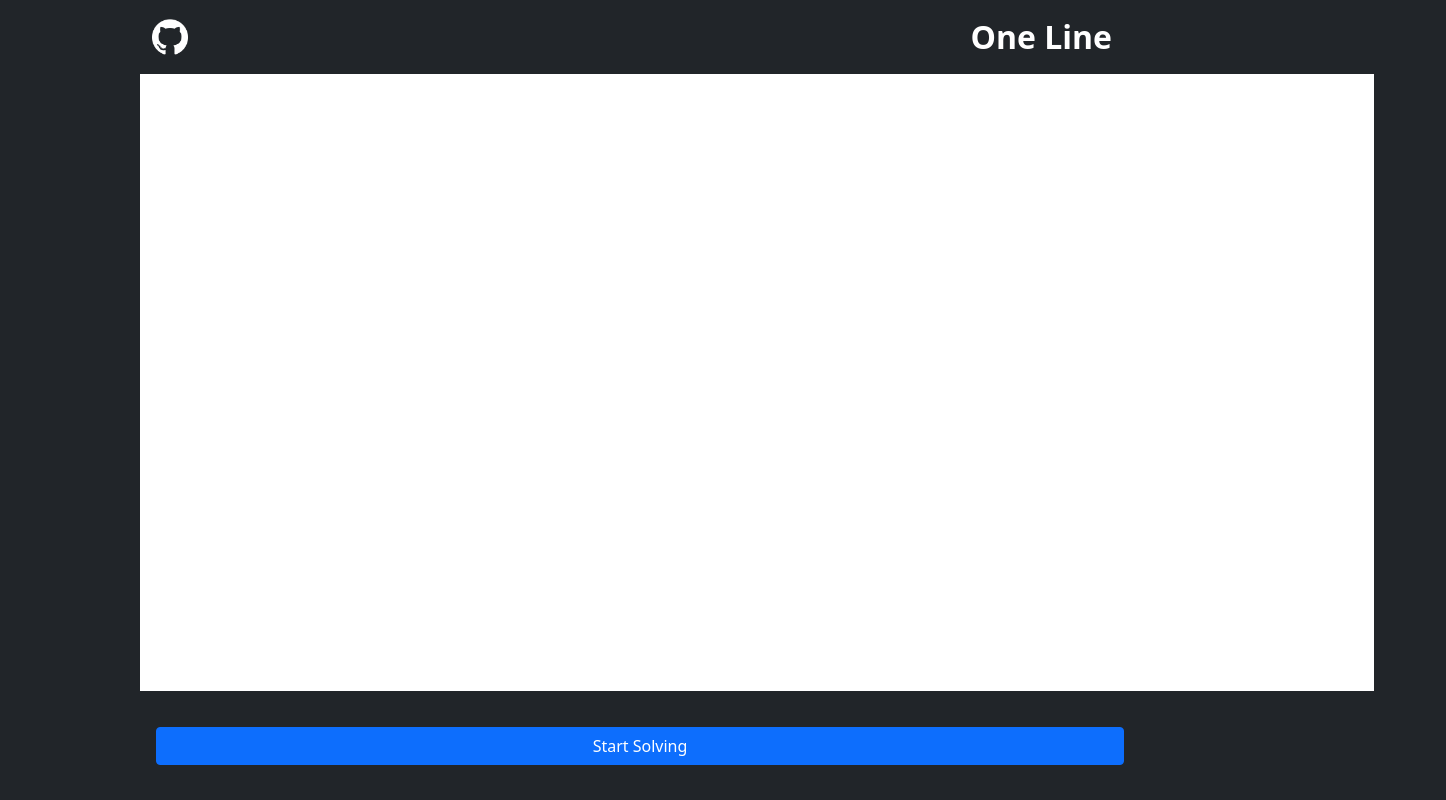
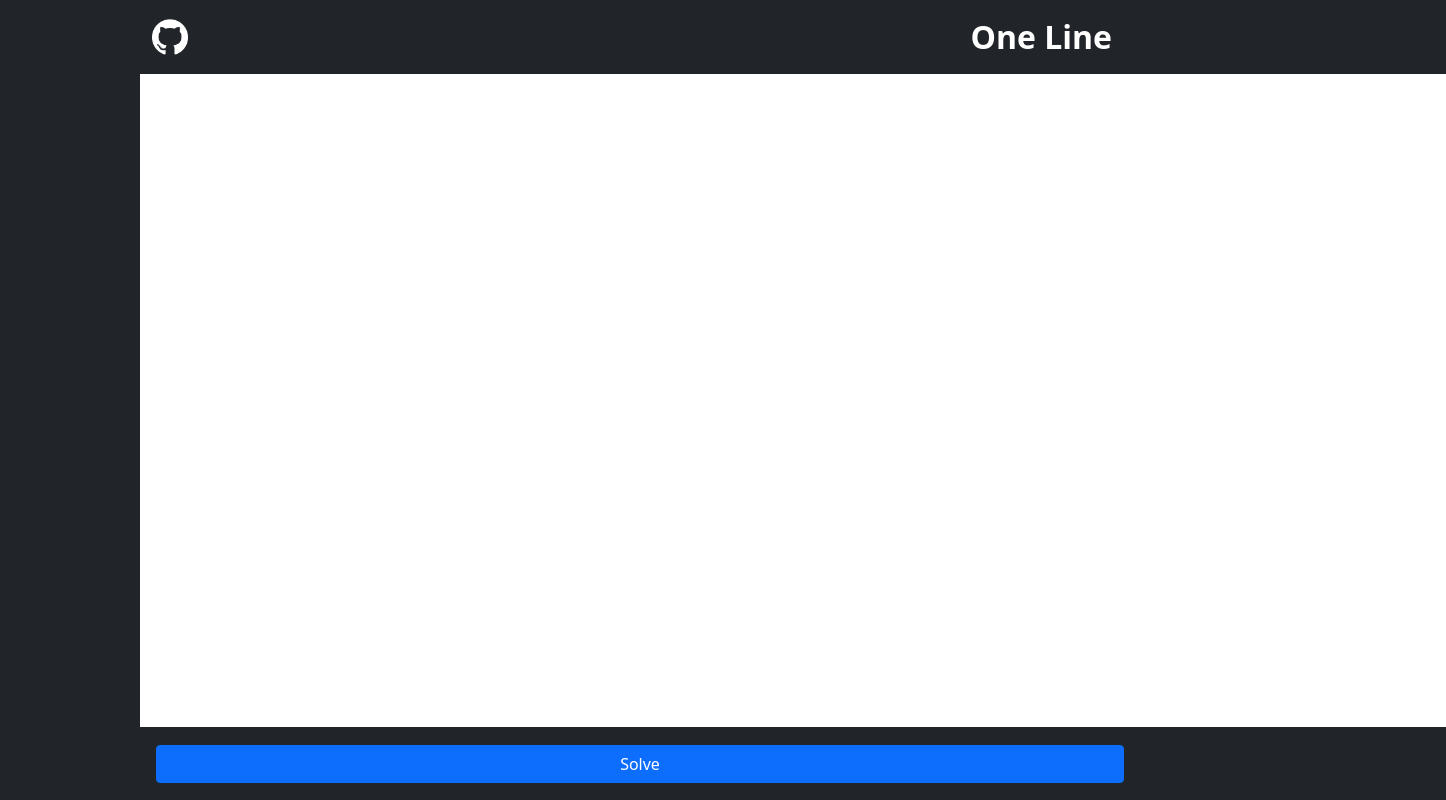
Before and after one commit to Chetan-Satpute/oneline, a React (Create React App) app: page / in a window 1280 px wide. Shown: the whole page, 1446 px wide, since content can reach past the window. Built offline with nearby package versions, Linux system fonts and the light colour scheme.

Commit message:
Minimised controls to just one solve button

```diff
--- a/src/component/Control.jsx
+++ b/src/component/Control.jsx
@@ -1,5 +1,4 @@
 import React from 'react';
-import './css/control.css';
 
 class Control extends React.Component {
 
@@ -8,72 +7,17 @@ class Control extends React.Component {
         return (
             <div id="controlcontainer">
 
-                {this.props.create
-                ? <ControlButtonPannel>
-
-                    <ControlButton
-                        text="Start Solving"
-                        color="primary"
-                        onClick={() => {this.props.updateCreate(false)}} />
-
-                </ControlButtonPannel>
-                : <ControlButtonPannel>
-
-                    <ControlButton
-                        text="Solution"
-                        color="primary"
-                        onClick={() => {this.props.showSolution()}}
-                        disabled={this.props.solution === null || this.props.play || this.props.disableAll} />
-
-                    <ControlButton
-                        text={this.props.play ? "Stop":"Play"}
-                        color={this.props.play ? "danger":"primary"}
-                        onClick={() => {this.props.updatePlay(!this.props.play)}}
-                        disabled={this.props.disableAll} />
-
-                    <ControlButton
-                        text="Edit"
-                        color="primary"
-                        onClick={() => {this.props.updateCreate(true)}}
-                        disabled={this.props.disableAll || this.props.play} />
-
-                </ControlButtonPannel> }
+                <button
+                    className={`btn btn-${this.props.play ? "danger":"primary"} cbtn m-3`}
+                    onClick={() => {this.props.updatePlay(!this.props.play)}}
+                    type="button"
+                    disabled={this.props.disablectrl}>
+                    {this.props.play ? "Stop":"Solve"}
+                </button>
 
             </div>
         );
     }
 }
 
-class ControlButtonPannel extends React.Component {
-
-    render() {
-
-        return (
-            <div className="cbtnpannel">
-
-                {this.props.children}
-
-            </div>
-        );
-    }
-}
-
-class ControlButton extends React.Component {
-
-    render() {
-
-        return (
-            <div className="cbtncontainer">
-                <button
-                    className={`btn btn-${this.props.color} cbtn m-3`}
-                    onClick={this.props.onClick}
-                    type="button"
-                    disabled={this.props.disabled}>
-                    {this.props.text}
-                </button>
-            </div>
-        );
-    }
-}
-
 export default Control;
--- a/src/component/Main.jsx
+++ b/src/component/Main.jsx
@@ -11,24 +11,22 @@ class Main extends React.Component {
         this.state = {
             nodes: [],
             segments: [],
-            create: true,
             startNode: null,
 
             play: false,
             solution: null,
-            disableAll: false
+            disablectrl: false
         }
 
         // Iterator for solution
         // Used when renderting solution
         this.itsol = 0;
 
-        this.updateCreate = this.updateCreate.bind(this);
         this.updateStartNode = this.updateStartNode.bind(this);
         this.updatePattern = this.updatePattern.bind(this);
         this.updatePlay = this.updatePlay.bind(this);
         this.updateSolution = this.updateSolution.bind(this);
-        this.updateDisableAll = this.updateDisableAll.bind(this);
+        this.updatedisablectrl = this.updatedisablectrl.bind(this);
         this.showSolution = this.showSolution.bind(this);
         this.makeMove = utils.makeMove.bind(this);
         this.reset = utils.reset.bind(this);
@@ -42,37 +40,11 @@ class Main extends React.Component {
         });
     }
 
-    updateCreate(createValue) {
-
-        this.reset();
-
-        if (createValue) {
-
-            var nodeList = this.state.nodes;
-
-            // Remove startNode
-            if (this.state.startNode) {
-                nodeList[nodeList.indexOf(this.state.startNode)].selected = false;
-            }
-
-            this.setState({
-                nodes: nodeList,
-                startNode: null,
-                solution: null,
-                create: createValue
-            });
-
-        } else {
-
-            this.setState({ create: createValue });
-        }
-    }
-
     updatePlay(value) {
 
         if (!value) {
 
-            this.setState({ disableAll: true });
+            this.setState({ disablectrl: true });
 
             var i = 0;
             var interval = setInterval(() => {
@@ -81,7 +53,7 @@ class Main extends React.Component {
                 console.log(i);
 
                 if (i === 1) {
-                    this.setState({ disableAll: false });
+                    this.setState({ disablectrl: false });
                     clearInterval(interval);
                 }
             }, 1000)
@@ -110,8 +82,8 @@ class Main extends React.Component {
         });
     }
 
-    updateDisableAll(value) {
-        this.setState({ disableAll: value });
+    updatedisablectrl(value) {
+        this.setState({ disablectrl: value });
     }
 
     updateSolution(solution) {
@@ -124,7 +96,7 @@ class Main extends React.Component {
     showSolution() {
 
         if (this.itsol === 0) {
-            this.setState({ disableAll: true });
+            this.setState({ disablectrl: true });
             this.reset();
         }
 
@@ -139,7 +111,7 @@ class Main extends React.Component {
         } else {
 
             this.itsol = 0;
-            this.setState({ disableAll: false });
+            this.setState({ disablectrl: false });
         }
     }
 
@@ -157,10 +129,10 @@ class Main extends React.Component {
                         updatePlay={this.updatePlay}
                         updateSolution={this.updateSolution}
                         updateStartNode={this.updateStartNode}
-                        updateDisableAll={this.updateDisableAll} />}
+                        updatedisablectrl={this.updatedisablectrl} />}
 
                 <Canvas
-                    create={this.state.create}
+                    play={this.state.play}
                     startNode={this.state.startNode}
                     updateStartNode={this.updateStartNode}
                     nodes={this.state.nodes}
@@ -168,13 +140,11 @@ class Main extends React.Component {
                     updatePattern={this.updatePattern} />
 
                 <Control
-                    create={this.state.create}
-                    updateCreate={this.updateCreate}
                     play={this.state.play}
                     updatePlay={this.updatePlay}
                     solution={this.state.solution}
                     showSolution={this.showSolution}
-                    disableAll={this.state.disableAll} />
+                    disablectrl={this.state.disablectrl} />
             </main>
         );
     }
--- a/src/component/Solve.jsx
+++ b/src/component/Solve.jsx
@@ -65,7 +65,7 @@ class Solve extends React.Component {
         if (this.it === 0) {
 
             // Disable controll buttons until All nodes are analysed
-            this.props.updateDisableAll(true);
+            this.props.updatedisablectrl(true);
         }
 
         if (this.it < this.props.nodes.length) {
@@ -114,7 +114,7 @@ class Solve extends React.Component {
             this.it = 0;
 
             // Enable controll buttons after traversal of all nodes is done
-            this.props.updateDisableAll(false);
+            this.props.updatedisablectrl(false);
         }
     }
 
--- a/src/component/css/app.css
+++ b/src/component/css/app.css
@@ -14,9 +14,16 @@ main {
 
 #controlcontainer {
     background-color: #212529;
-    flex: 0 0 15%;
+    flex: 0 0 10%;
     display: flex;
+    justify-content: center;
+    align-items: center;
 }
+
+.cbtn {
+    flex: 1 1 auto;
+}
+
 
 #canvascontainer {
     flex: 1 1 auto;
--- a/src/component/css/control.css
+++ /dev/null
@@ -1,16 +0,0 @@
-.cbtnpannel {
-    flex: 1 1 auto;
-    display: flex;
-    word-break: break-all;
-}
-
-.cbtncontainer {
-    flex: 1 1 auto;
-    display: flex;
-    justify-content: center;
-    align-items: center;
-}
-
-.cbtn {
-    flex: 1 1 auto;
-}
--- a/src/component/js/helper.js
+++ b/src/component/js/helper.js
@@ -33,7 +33,7 @@ export function handleClick(event) {
         return;
     }
 
-    if (this.props.create) {
+    if (this.props.play === false) {
 
         // Create a new node at current position
         // If it does not already exist
@@ -163,7 +163,7 @@ export function handleMove(event) {
     }
 
     // Discard segment creation if not in create
-    if (!this.props.create) {
+    if (this.props.play) {
         console.log("called");
         this.setState({ hoverSegment: null });
     }
```
